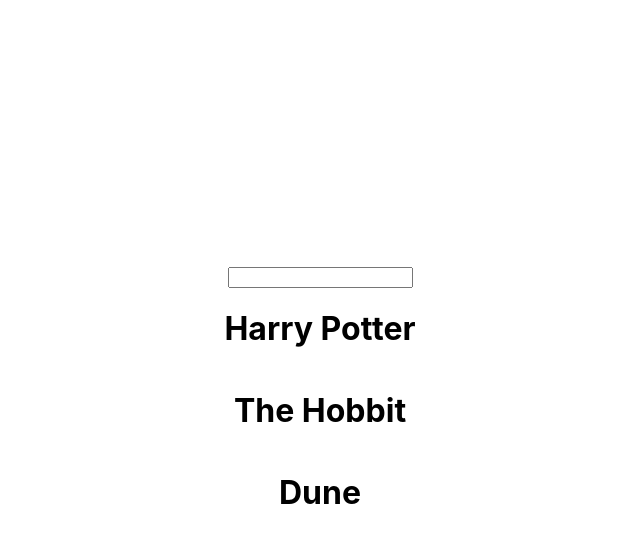
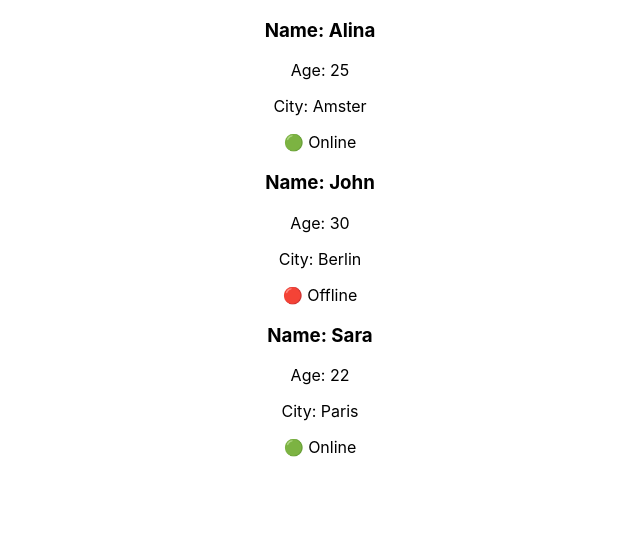
Before and after one commit to alinaa2501/monsters-rolodex, a React (Create React App) app: page / in a window 1280 px wide. Shown: the top 542 px of the page, without its empty margins (320-960 px from the left). Built offline with nearby package versions, Linux system fonts and the light colour scheme.

Commit message:
Practice: add props challenge

```diff
--- a/src/App.js
+++ b/src/App.js
@@ -1,56 +1,36 @@
 import { Component } from 'react';
-
+import UserCard from './components/user-card.component';
 import './App.css';
 
 class App extends Component {
-  constructor() {
-    super();
-
-    this.state = {
-      monsters: [],
-      searchField: '',
-    };
-  }
-
-  componentDidMount() {
-    fetch('https://jsonplaceholder.typicode.com/users')
-      .then(response => response.json())
-      .then(users => this.setState({ monsters: users }));
-  }
-
-  handleSearchChange = event => {
-    this.setState({ searchField: event.target.value }, () => {
-      console.log(this.state.searchField);
-    });
+  state = {
+    users: [
+      { id: 1, name: 'Alina', age: 25, city: 'Amster', isOnline: true },
+      { id: 2, name: 'John', age: 30, city: 'Berlin', isOnline: false },
+      { id: 3, name: 'Sara', age: 22, city: 'Paris', isOnline: true },
+    ],
   };
 
-  filterMonsters() {
-    return this.state.monsters.filter(monster =>
-      monster.name.toLocaleLowerCase()
-        .includes(this.state.searchField.toLocaleLowerCase()));
-  }
+  generateList(list) {
+    const { users } = this.state;
 
-  generateList(list) {
-    return list.map(monster => {
+    const generatedList = users.map(user => {
       return (
-        <div key={monster.id}>
-          <h1>{monster.name}</h1>
-        </div>
+        <UserCard
+          key={user.id}
+          name={user.name}
+          age={user.age}
+          city={user.city}
+          isOnline={user.isOnline}
+        />
       );
     });
+    return generatedList;
   }
 
   render() {
-    const filteredMonstersList = this.filterMonsters();
-    return (
-      <div className="App">
-        <input className="search-box"
-          type="search"
-          placeholder="search monsters"
-          onChange={this.handleSearchChange} />
-        {this.generateList(filteredMonstersList)}
-      </div>
-    );
+    const listOfUsers = this.generateList(this.state.users);
+    return <div className="App">{listOfUsers}</div>;
   }
 }
 
--- /dev/null
+++ b/src/components/user-card.component.jsx
@@ -0,0 +1,18 @@
+import { Component } from 'react';
+
+class UserCard extends Component {
+  render() {
+    const { name, age, city, isOnline } = this.props;
+
+    return (
+      <div>
+        <h3>Name: {name}</h3>
+        <p>Age: {age}</p>
+        <p>City: {city}</p>
+        <p>{isOnline ? '🟢 Online' : '🔴 Offline'}</p>
+      </div>
+    );
+  }
+}
+
+export default UserCard;
--- a/src/index.js
+++ b/src/index.js
@@ -1,18 +1,18 @@
 import React from 'react';
 import ReactDOM from 'react-dom/client';
 import './index.css';
-// import App from './App';
+import App from './App';
 import reportWebVitals from './reportWebVitals';
-import Test from './test.js';
+// import Test from './test.js';
 
 const root = ReactDOM.createRoot(document.getElementById('root'));
-// root.render(
-//   <React.StrictMode>
-//     <App />
-//   </React.StrictMode>
-// );
+root.render(
+  <React.StrictMode>
+    <App />
+  </React.StrictMode>
+);
 
-root.render(<Test />)
+// root.render(<Test />)
 
 // If you want to start measuring performance in your app, pass a function
 // to log results (for example: reportWebVitals(console.log))
```
